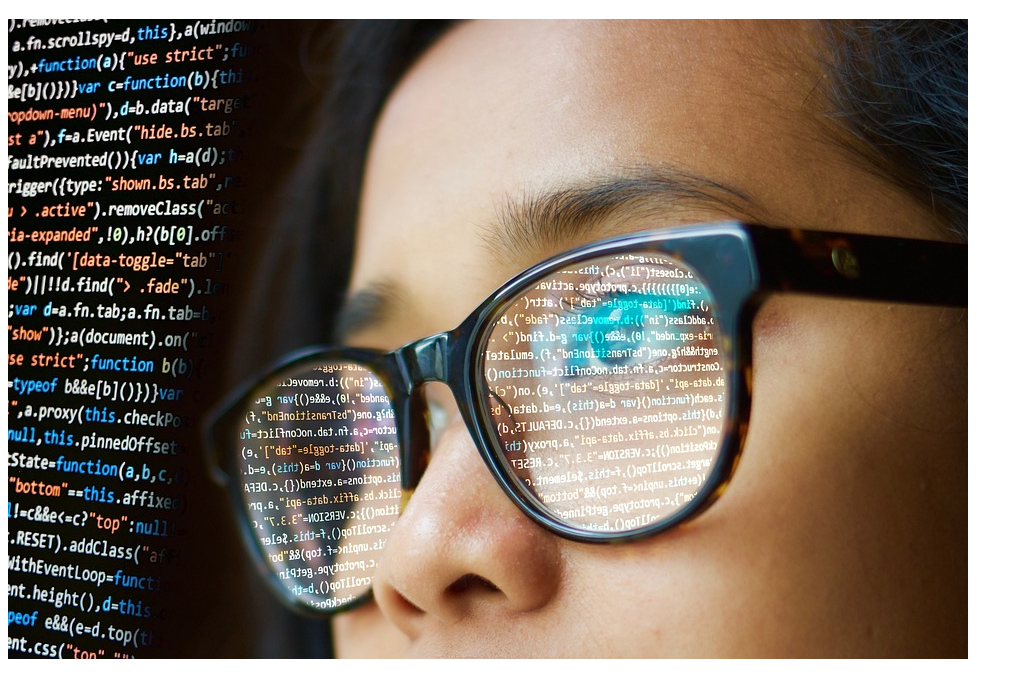
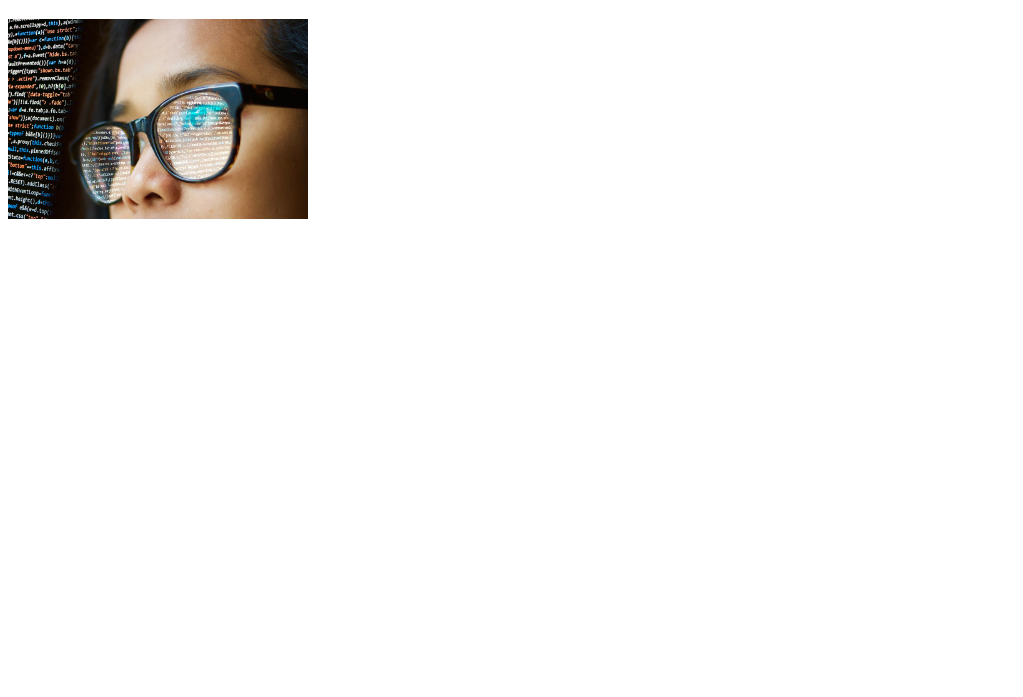
Before and after one commit to grza-cyber/my-weather-app, a plain HTML site: page index.html in a window 1280 px wide. Shown: the part 61-758 px from the top of the page, without its empty margins (0-1023 px from the left). Drawn offline with Linux system fonts and the light colour scheme.

Commit message:
resized the picture

```diff
--- a/index.html
+++ b/index.html
@@ -8,7 +8,7 @@
 </head>
 <body>
     <h1>Hello Git</h1>
-    <img src="woman-3597095_960_720.jpg" />
+    <img src="woman-3597095_960_720.jpg" width="300px"/>
     <script src="index.js"></script>
 </body>
 </html>
```
